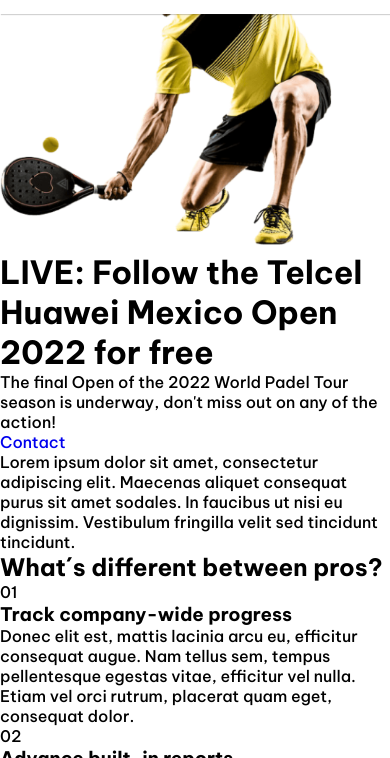
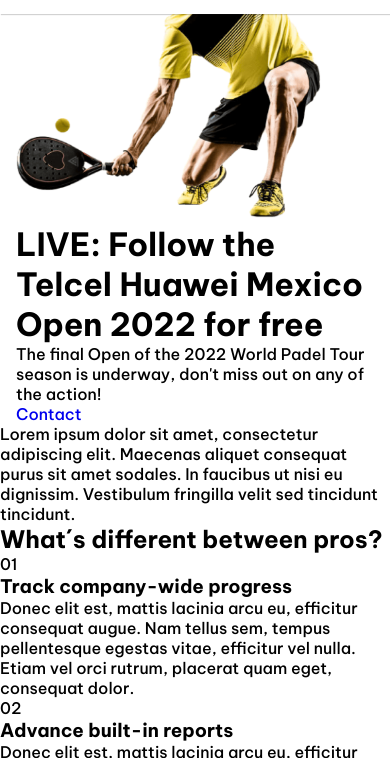
Before and after one commit to elizazuzu/Frontend1Entregable, a plain HTML site: page index.html in a window 390 px wide. Shown: the part 86-844 px from the top of the page. Drawn offline with Linux system fonts and the light colour scheme.

Commit message:
Se implementan estructura y clases a la sección principal para la versión mobile

```diff
--- a/index.html
+++ b/index.html
@@ -45,12 +45,16 @@
             </div>
         </nav>
     </header>
-    <main>
-        <img src="./images/padel-intro.png" alt="Padel player">
-        <div>
-            <h1>LIVE: Follow the Telcel Huawei Mexico Open 2022 for free</h1>
-            <p>The final Open of the 2022 World Padel Tour season is underway, don't miss out on any of the action!</p>
-            <a href="#">Contact</a>
+    <main class="intro">
+        <div class="row">
+            <div class="item intro-image">
+                <img src="./images/padel-intro.png" alt="Padel player">
+            </div>
+            <div class="item intro-content">
+                <h1 class="intro-title">LIVE: Follow the Telcel Huawei Mexico Open 2022 for free</h1>
+                <p class="intro-info">The final Open of the 2022 World Padel Tour season is underway, don't miss out on any of the action!</p>
+                <a href="#" class="button">Contact</a>
+            </div>
         </div>
     </main>
     <section>
```
